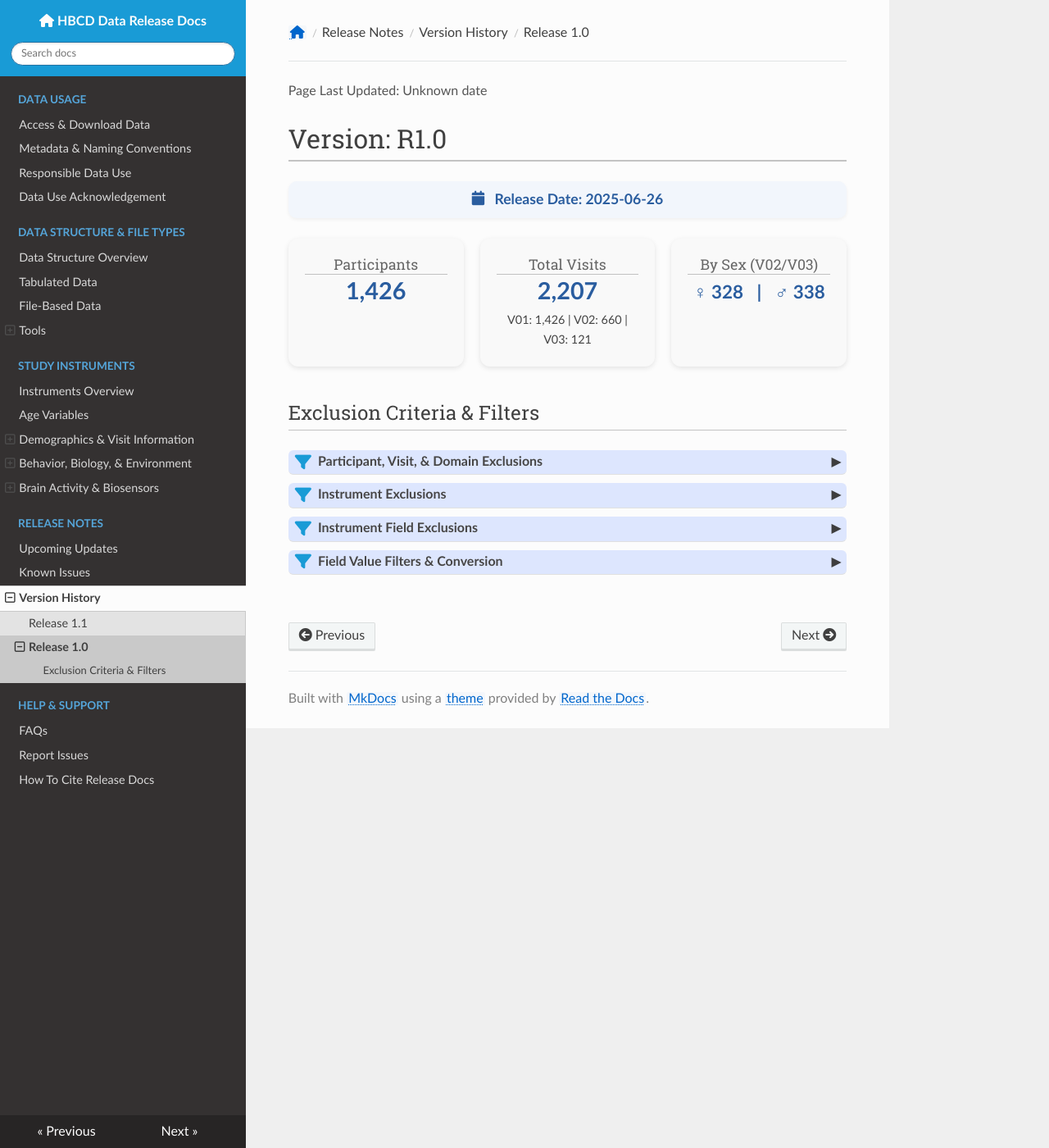
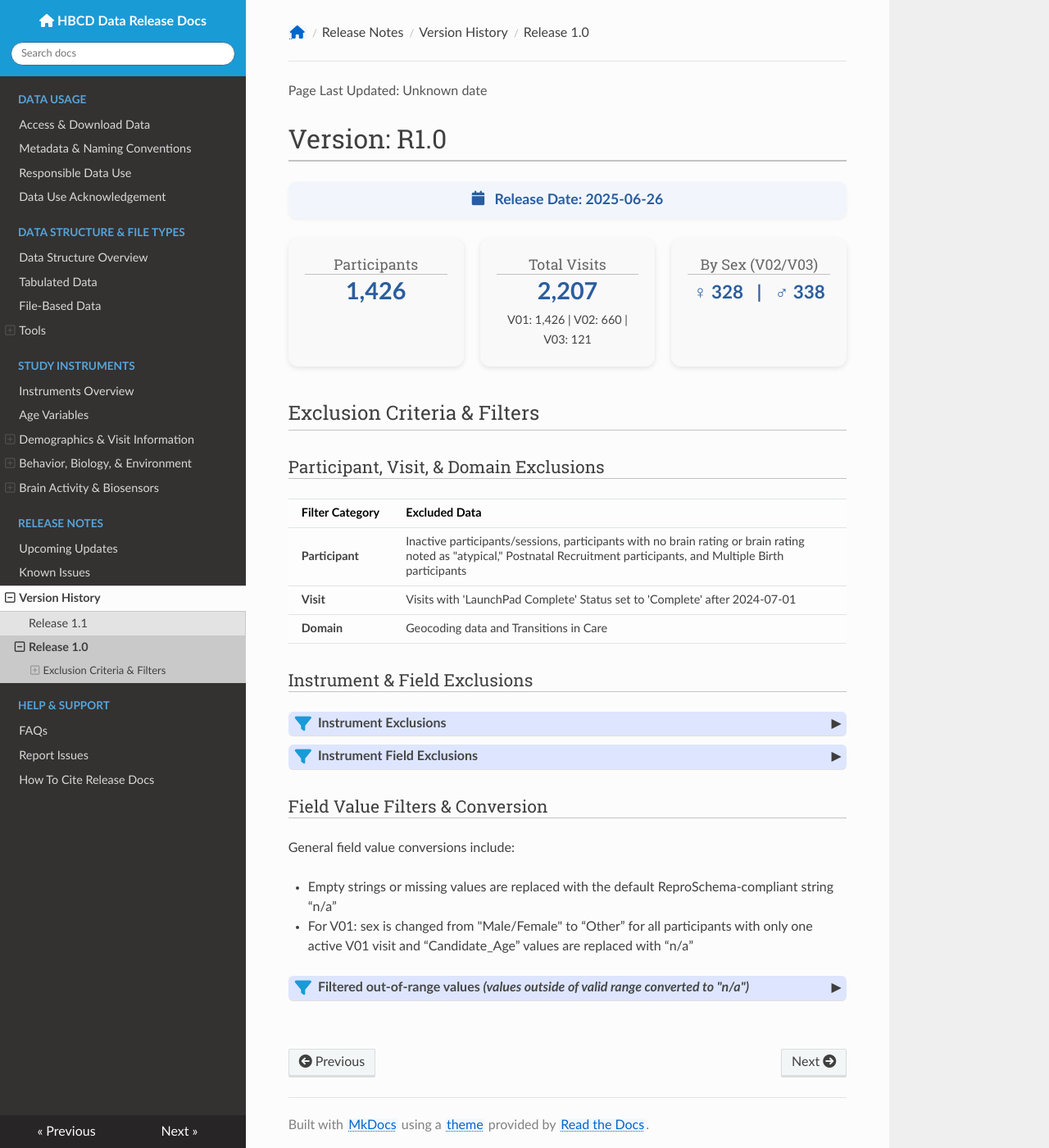
Before and after one commit to nbdc-datahub/hbcd-docs, an MkDocs documentation site: the page built from docs/changelog/versions/R1.md, in a window 1280 px wide and 1400 px high. Shown: the whole window at 82% size. Built offline with MkDocs 1.6.1, drawn with Linux system fonts in a browser that asks for light colours; nearby versions of some CDN libraries.

Commit message:
polish R1 page

```diff
--- a/docs/changelog/versions/R1.md
+++ b/docs/changelog/versions/R1.md
@@ -6,7 +6,6 @@
     Release Date: 2025-06-26
   </span>
 </div>
-
 
 <div style="display: flex; flex-wrap: wrap; gap: 20px; justify-content: center; margin: 20px 0;">
   <!-- Participants -->
@@ -31,43 +30,30 @@
 
 ## Exclusion Criteria & Filters
 
-<div id="participants" class="table-banner" onclick="toggleCollapse(this)">
-  <span class="emoji"><i class="fa-solid fa-filter"></i></span>
-  <span class="text-with-link">
-  <span class="text">Participant, Visit, & Domain Exclusions</span>
-  <a class="anchor-link" href="#participants" title="Copy link">
-  <i class="fa-solid fa-link"></i>
-  </a>
-  </span>
-  <span class="arrow">▸</span>
-</div>
-<div class="table-collapsible-content">
-<p>The following data is excluded from the release:</p>
+### Participant, Visit, & Domain Exclusions
+
 <table class="table-no-vertical-lines" style="width: 100%; border-collapse: collapse; table-layout: fixed;">
 <thead>
-  <th></th>
+  <th>Filter Category</th>
   <th>Excluded Data</th>
 </thead>
 <tbody>
 <tr>
-  <td colspan="1" rowspan="4"><strong>Participant Filters</strong></td>
-  <td>Inactive participants/sessions</td>
-</tr>
-<tr><td>Participants with no brain rating or brain rating noted as "atypical"</td></tr>
-<tr><td>Postnatal Recruitment participants</td></tr>
-<tr>
-  <td>Multiple Birth participants</td></tr>
-<tr>
-<td><strong>Visit Filters</strong></td>
-<td>Visits with 'LaunchPad Complete' Status set to 'Complete' after 2024-07-01 are excluded</td>
+  <td><strong>Participant</strong></td>
+  <td style="word-wrap: break-word; white-space: normal;">Inactive participants/sessions, participants with no brain rating or brain rating noted as "atypical," Postnatal Recruitment participants, and Multiple Birth participants</td>
 </tr>
 <tr>
-<td colspan="1" rowspan="2"><strong>Domain Filters</strong></td>
-<tr><td>Geocoding data</td></tr>
-<tr><td>Transitions in Care</td></tr>
+    <td><strong>Visit</strong></td>
+    <td>Visits with 'LaunchPad Complete' Status set to 'Complete' after 2024-07-01</td>
+</tr>
+<tr>
+    <td><strong>Domain</strong></td>
+    <td>Geocoding data and Transitions in Care</td>
+</tr>
 </tbody>
 </table>
-</div>
+
+### Instrument & Field Exclusions
 
 <div id="instruments" class="table-banner" onclick="toggleCollapse(this)">
   <span class="emoji"><i class="fa-solid fa-filter"></i></span>
@@ -128,10 +114,17 @@
 </table>
 </div>
 
+### Field Value Filters & Conversion
+
+General field value conversions include:
+
+ - Empty strings or missing values are replaced with the default ReproSchema-compliant string “n/a”
+ - For V01: sex is changed from "Male/Female" to “Other” for all participants with only one active V01 visit and “Candidate_Age” values are replaced with “n/a”
+
 <div id="field-values" class="table-banner" onclick="toggleCollapse(this)">
   <span class="emoji"><i class="fa-solid fa-filter"></i></span>
   <span class="text-with-link">
-  <span class="text">Field Value Filters & Conversion</span>
+  <span class="text">Filtered out-of-range values <i>(values outside of valid range converted to "n/a")</i></span>
   <a class="anchor-link" href="#field-values" title="Copy link">
   <i class="fa-solid fa-link"></i>
   </a>
@@ -140,26 +133,7 @@
 </div>
 <div class="table-collapsible-content">
 <table class="table-no-vertical-lines" style="width: 100%; border-collapse: collapse; table-layout: fixed;">
-<tbody>
-<tr>
-  <td colspan="2"><strong>General Field Value Conversions</strong></td>
-</tr>
-<tr>
-  <td><strong>All Fields</strong></td>
-  <td>Empty strings (“”) or missing values are replaced with the default ReproSchema-compliant string “n/a”</td>
-</tr>
-<tr>
-  <td rowspan="2"><strong>All V01 data fields</strong></td>
-  <td>Sex is changed from "Male/Female" to “Other” for all participants with only one active V01 visit</td>
-</tr>
-<tr>
-  <td>All “Candidate_Age” values are replaced with “n/a”</td>
-</tr>
-</tbody>
-</table>
-<table class="table-no-vertical-lines" style="width: 100%; border-collapse: collapse; table-layout: fixed;">
 <thead>
-  <tr><td colspan="4"><strong>Filtered out-of-range values <i>(values outside of valid range converted to "n/a")</i></strong></td></tr>
   <tr>
   <th>Instrument</th>
   <th>Field Name</th>
@@ -181,4 +155,5 @@
 </table>
 </div>
 
+
 <br>
```
